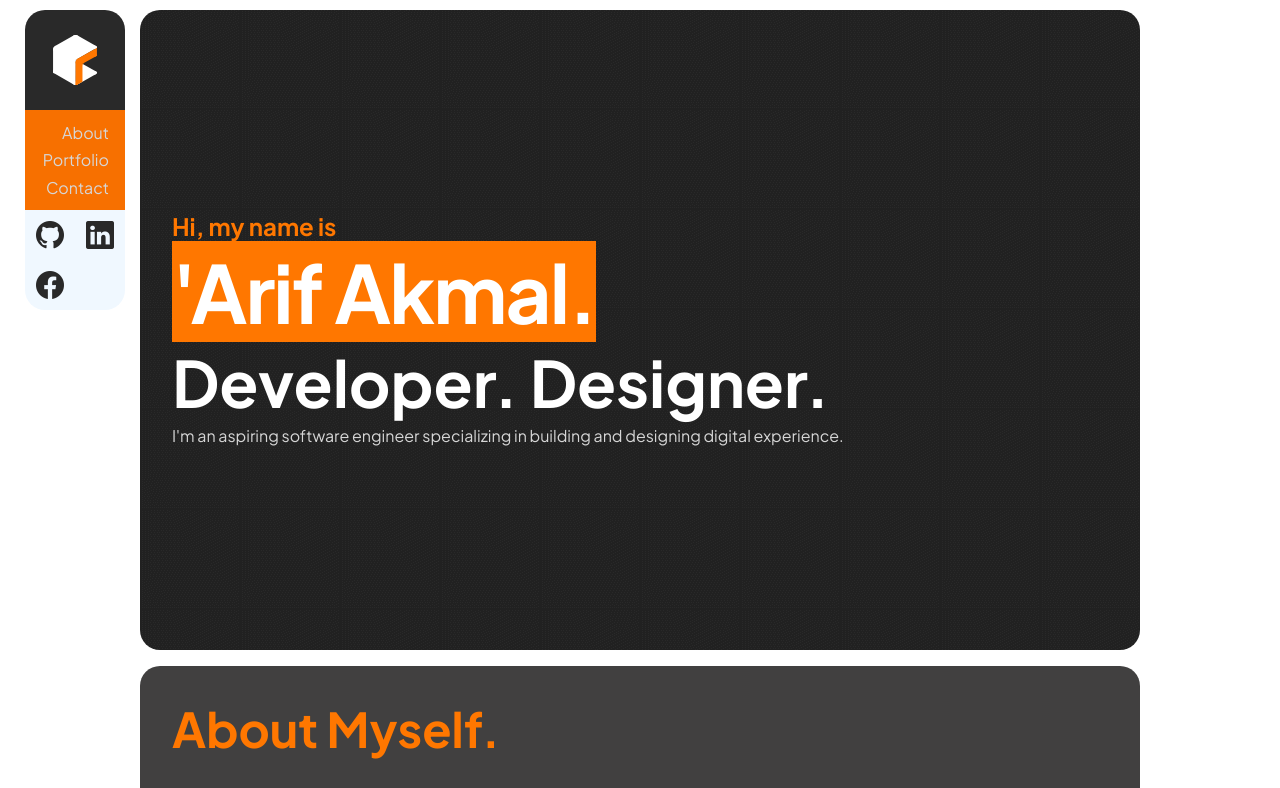
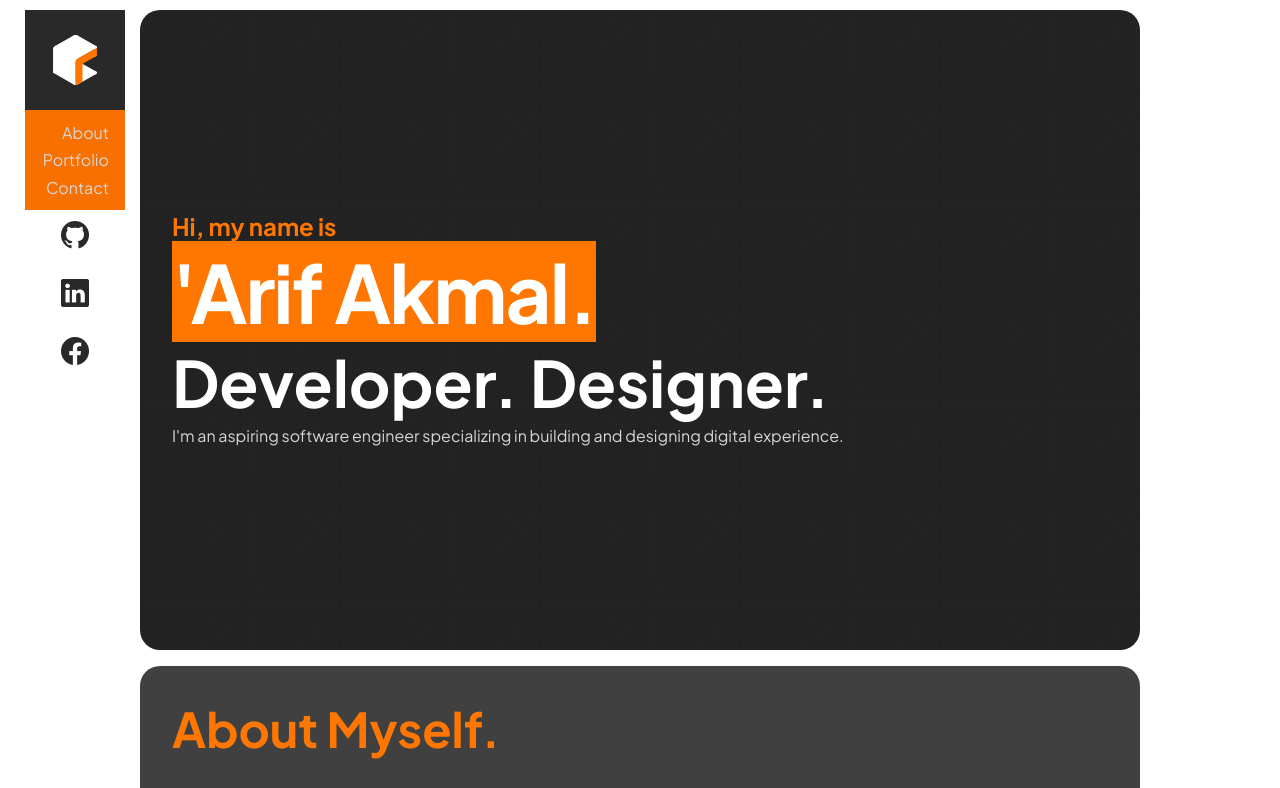
Before and after one commit to cipherrave/cipherrave.github.io, a plain HTML site: page index.html in a window 1280 px wide. Shown: the top 788 px of the page. Drawn offline with nearby package versions, Linux system fonts and the light colour scheme.

Commit message:
wip/tried-to-install-tailwindcss-but-pulled-back

```diff
--- a/style.css
+++ b/style.css
@@ -82,7 +82,6 @@ body {
   display: flex;
   align-items: center;
   justify-content: center;
-  border-radius: 20px 20px 0px 0px;
 }
 
 .logo > img {
@@ -116,12 +115,11 @@ body {
 }
 
 .socials {
-  display: grid;
-  grid-template-columns: auto auto;
+  display: flex;
+  flex-direction: column;
+  align-items: center;
+  gap: 0.5pc;
   width: 100px;
-  height: 100px;
-  background-color: aliceblue;
-  border-radius: 0 0 20px 20px;
 }
 
 .socials > i {
@@ -282,7 +280,7 @@ body {
   width: 20pc;
   height: 25pc;
   border-radius: 20px;
-  background: #414040;
+  border: 1px solid slategray;
 }
 
 .cardPic {
```
Also changed, not shown: package.json (deleted, +0 -9 lines).
